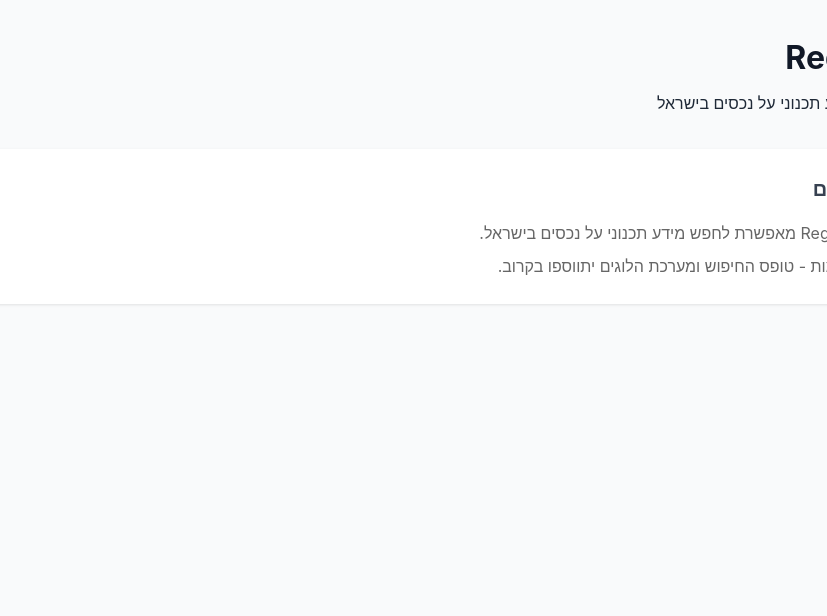
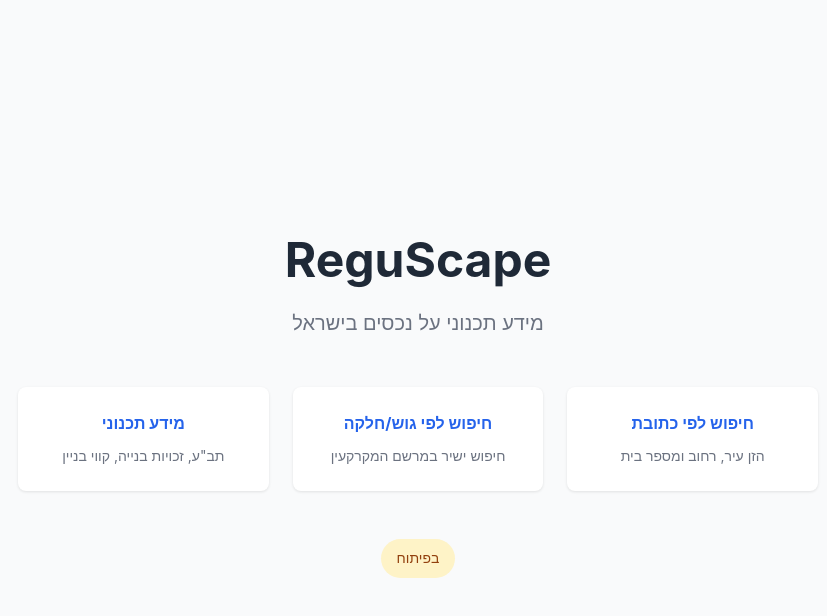
Before and after one commit to OdedCas/ReguScape, a Next.js app: page / in a window 1280 px wide. Shown: the top 616 px of the page, without its empty margins (453-1280 px from the left). Built offline with nearby package versions, Linux system fonts and the light colour scheme.

Commit message:
feat: Add landing page and GitHub Pages deployment
- Create concise landing page with feature highlights
- Configure Next.js for static export
- Add GitHub Actions workflow for Pages deployment

```diff
--- a/next.config.js
+++ b/next.config.js
@@ -1,5 +1,8 @@
 /** @type {import('next').NextConfig} */
 const nextConfig = {
+  output: 'export',
+  basePath: '/ReguScape',
+  images: { unoptimized: true },
   reactStrictMode: true,
 };
 
--- a/src/app/page.tsx
+++ b/src/app/page.tsx
@@ -1,22 +1,96 @@
 export default function Home() {
   return (
-    <div className="container">
-      <header style={{ marginBottom: '2rem' }}>
+    <div className="landing">
+      <header className="hero">
         <h1>ReguScape</h1>
-        <p>מערכת לחיפוש מידע תכנוני על נכסים בישראל</p>
+        <p className="tagline">מידע תכנוני על נכסים בישראל</p>
       </header>
 
-      <main>
-        <div className="card">
-          <h2>ברוכים הבאים</h2>
-          <p style={{ marginTop: '1rem', color: '#666' }}>
-            מערכת ReguScape מאפשרת לחפש מידע תכנוני על נכסים בישראל.
-          </p>
-          <p style={{ marginTop: '0.5rem', color: '#666' }}>
-            הפיתוח בהתקדמות - טופס החיפוש ומערכת הלוגים יתווספו בקרוב.
-          </p>
+      <main className="features">
+        <div className="feature">
+          <h2>חיפוש לפי כתובת</h2>
+          <p>הזן עיר, רחוב ומספר בית</p>
+        </div>
+        <div className="feature">
+          <h2>חיפוש לפי גוש/חלקה</h2>
+          <p>חיפוש ישיר במרשם המקרקעין</p>
+        </div>
+        <div className="feature">
+          <h2>מידע תכנוני</h2>
+          <p>תב&quot;ע, זכויות בנייה, קווי בניין</p>
         </div>
       </main>
+
+      <footer className="status">
+        <p>בפיתוח</p>
+      </footer>
+
+      <style jsx>{`
+        .landing {
+          min-height: 100vh;
+          display: flex;
+          flex-direction: column;
+          align-items: center;
+          justify-content: center;
+          padding: 2rem;
+          text-align: center;
+        }
+
+        .hero {
+          margin-bottom: 3rem;
+        }
+
+        .hero h1 {
+          font-size: 3rem;
+          color: #1f2937;
+          margin-bottom: 0.5rem;
+        }
+
+        .tagline {
+          font-size: 1.25rem;
+          color: #6b7280;
+        }
+
+        .features {
+          display: grid;
+          grid-template-columns: repeat(auto-fit, minmax(200px, 1fr));
+          gap: 1.5rem;
+          max-width: 800px;
+          width: 100%;
+        }
+
+        .feature {
+          background: white;
+          padding: 1.5rem;
+          border-radius: 8px;
+          box-shadow: 0 1px 3px rgba(0, 0, 0, 0.1);
+        }
+
+        .feature h2 {
+          font-size: 1rem;
+          color: #2563eb;
+          margin-bottom: 0.5rem;
+        }
+
+        .feature p {
+          font-size: 0.875rem;
+          color: #6b7280;
+          margin: 0;
+        }
+
+        .status {
+          margin-top: 3rem;
+        }
+
+        .status p {
+          display: inline-block;
+          padding: 0.5rem 1rem;
+          background: #fef3c7;
+          color: #92400e;
+          border-radius: 9999px;
+          font-size: 0.875rem;
+        }
+      `}</style>
     </div>
   );
 }
```
